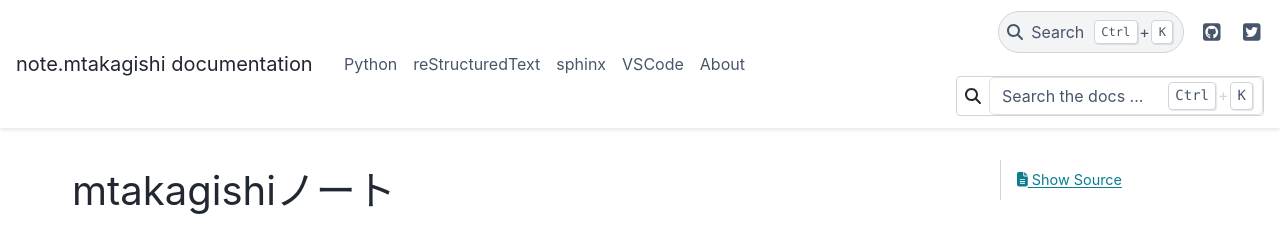
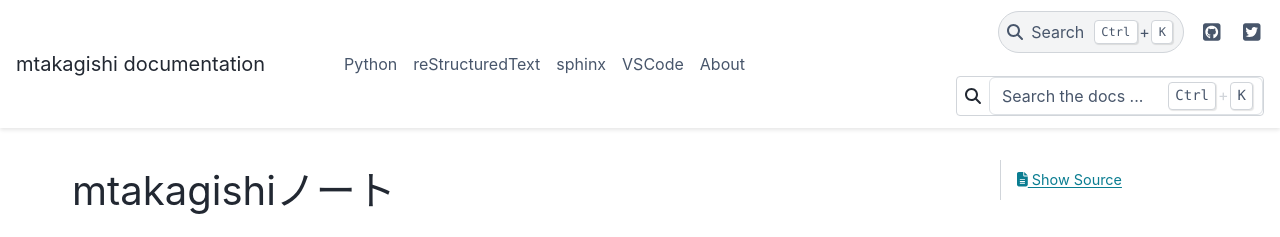
Before and after one commit to mtakagishi/note, a Sphinx documentation site: the page built from docs/index.rst, in a window 1280 px wide. Shown: the top 237 px of the page. Built offline with Sphinx 7.4.7 and the PyData theme 0.15.4, drawn with Linux system fonts in a browser that asks for light colours.

Commit message:
微修正

```diff
--- a/docs/conf.py
+++ b/docs/conf.py
@@ -17,7 +17,7 @@
 
 # -- Project information -----------------------------------------------------
 
-project = 'note.mtakagishi'
+project = 'mtakagishi'
 copyright = '2021, mtakagishi'
 author = 'mtakagishi'
 
```
